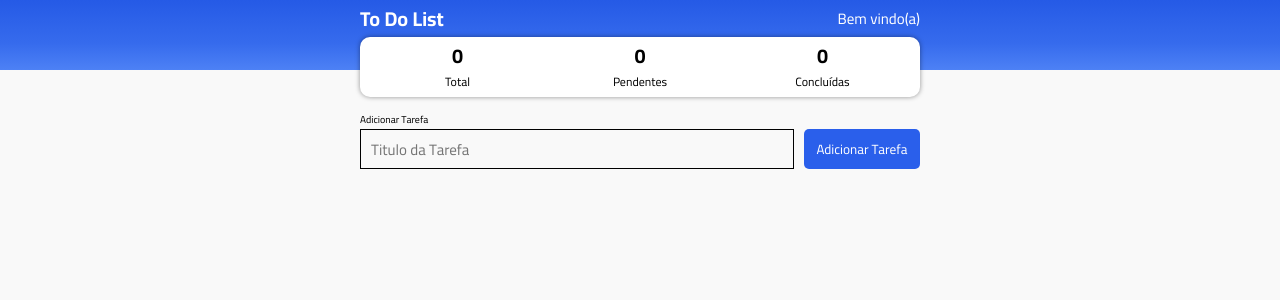
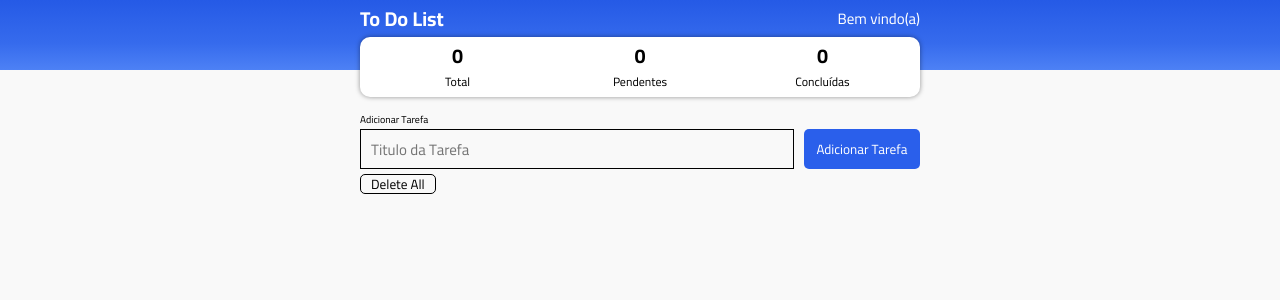
Before and after one commit to devbrunogomes/todo-list, a React (Create React App) app: page / in a window 1280 px wide. Shown: the top 300 px of the page. Built offline with nearby package versions, Linux system fonts and the light colour scheme.

Commit message:
new exit animation was been implanted

```diff
--- a/src/components/Tasks/Tasks.tsx
+++ b/src/components/Tasks/Tasks.tsx
@@ -72,9 +72,10 @@ export const Tasks: React.FC = () => {
       return task
     })
 
-    //console.log(tasksWithAnAnimation)
+    //Para renderizar a animação, e logo após fazer a exclusão
+      setTasks(tasksWithAnAnimation)
 
-    //Envolvi num setTimeOut pra atualizar o array após o tempo da animação
+    //Envolvi num setTimeOut pra atualizar o array (exclusão) após o tempo da animação
     setTimeout(() => {
       //Vou filtrar o array de tasks, excluindo a task com o id passado como parametro e armazeno num novo array
       const tasksWithoutAnTask = tasksWithAnAnimation.filter((task) => {
@@ -89,10 +90,11 @@ export const Tasks: React.FC = () => {
       //Para salvar o array de tarefas dentro do armazenamento local
       localStorage.setItem("tasks", JSON.stringify(tasksWithoutAnTask));
 
-
     }, 500);
 
   }
+
+
   //--------------------------------------------------------------
   return (
     <section className={styles.container}>
@@ -116,6 +118,7 @@ export const Tasks: React.FC = () => {
 
         <button type="submit">Adicionar Tarefa</button>
       </form>
+      <button className={styles.delete_All}>Delete All</button>
       {/* //-------------------------------------------------------------- */}
       <ul>
         {/* Dentro do da minha lista ul, eu coloco um map, que vai estar o tempo todo mapeando o meu array task, que foi criado com o estado que pega a alteraçao do meu formulario */}
--- a/src/components/Tasks/styles.module.scss
+++ b/src/components/Tasks/styles.module.scss
@@ -104,6 +104,23 @@
       }
     }
   }
+
+  .delete_All {
+    border: 0.1rem solid black;
+    border-radius: 5px;
+    background-color: #F9F9F9;
+    margin-top: 0.5rem;
+    padding: 0 1rem;
+    height: 2rem;
+    display: flex;
+    align-items: center;
+    cursor: pointer;
+    font-weight: 400;
+
+    &:hover{
+      filter: brightness(96%);
+    }
+  }
 }
 
 .done_span {
```
